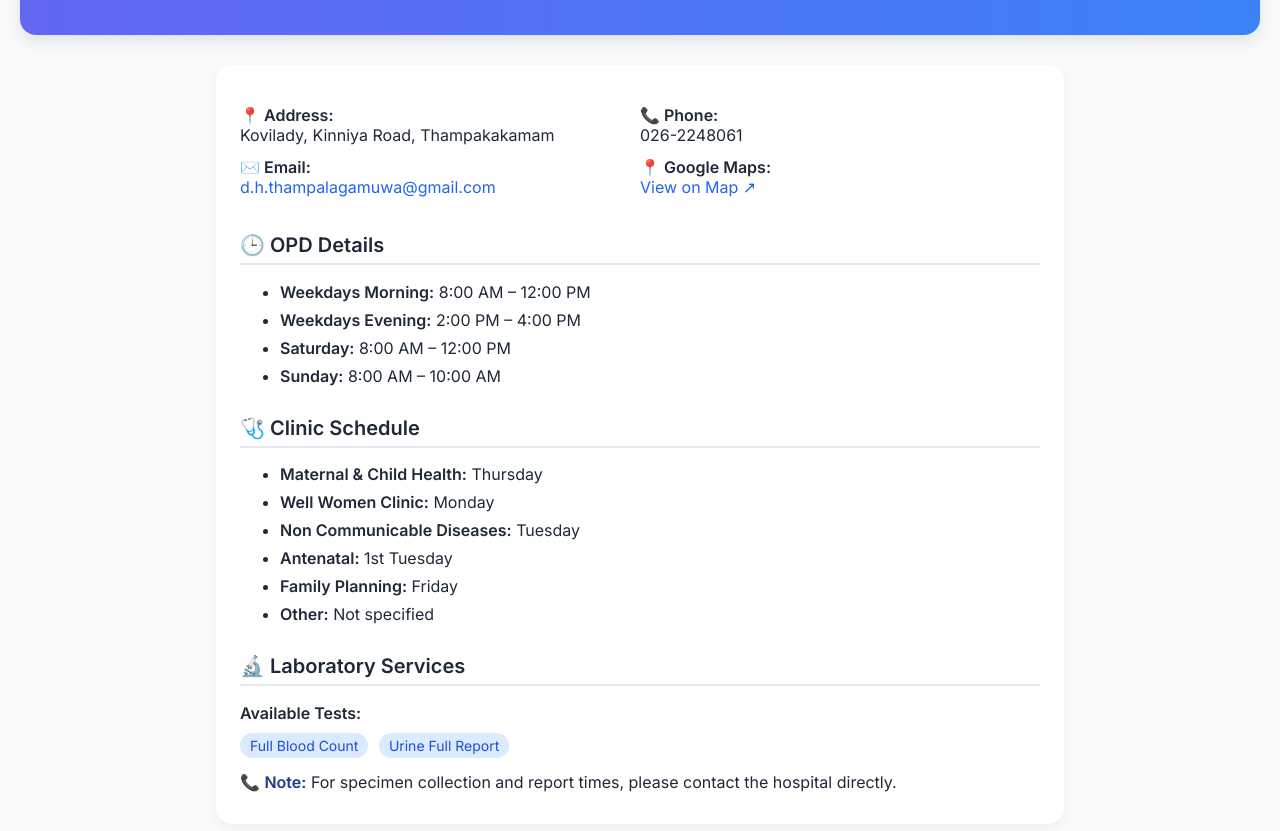
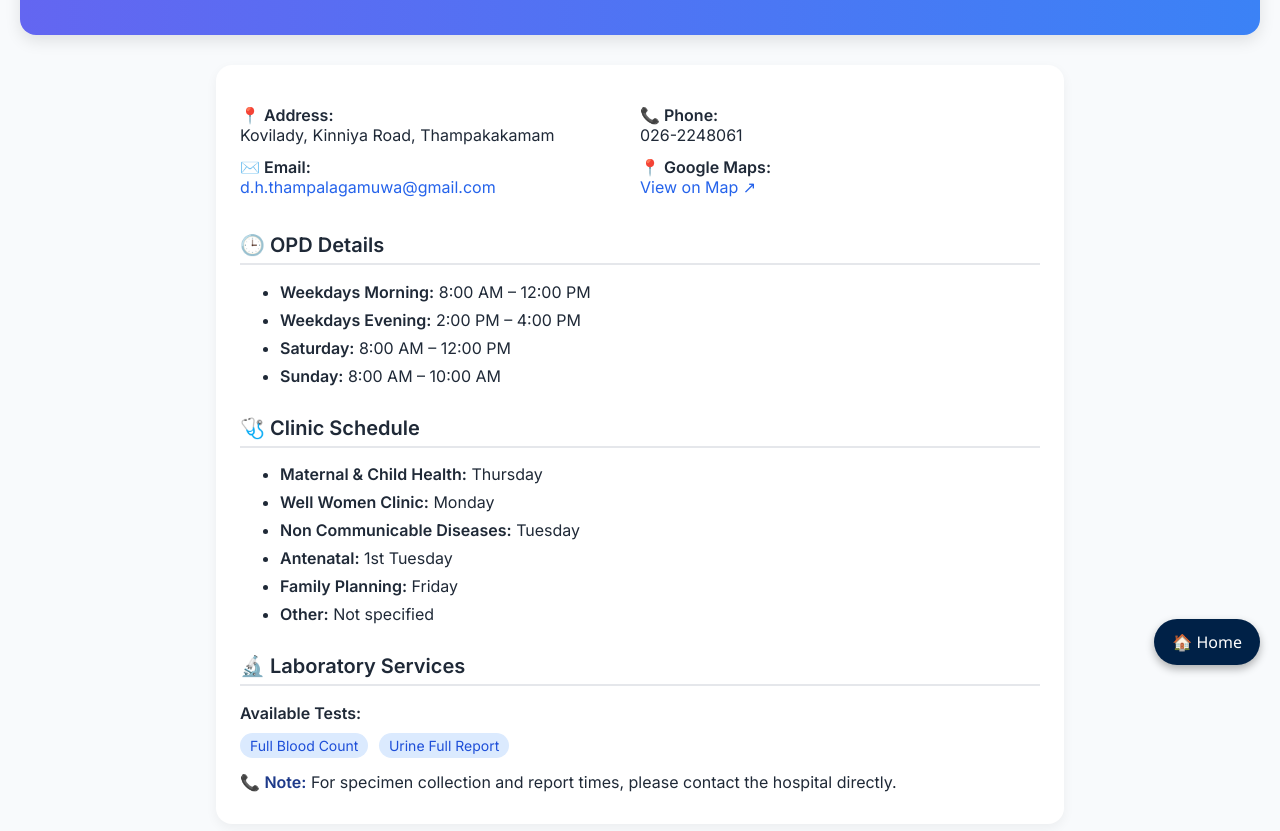
Before and after one commit to jeevantjr/rdhs-stats-pwa, a plain HTML site: page clinicopddetails/thampalagamam.html in a window 1280 px wide. Shown: the part 115-946 px from the top of the page. Drawn offline with Linux system fonts and the light colour scheme.

Commit message:
Update thampalagamam.html

```diff
--- a/clinicopddetails/thampalagamam.html
+++ b/clinicopddetails/thampalagamam.html
@@ -135,6 +135,21 @@
     <div class="tag">Urine Full Report</div>
     <p>📞 <span class="highlight">Note:</span> For specimen collection and report times, please contact the hospital directly.</p>
   </div>
-
+<a href="index.html" style="
+  position: fixed;
+  bottom: 20px;
+  right: 20px;
+  background-color: #002147;
+  color: white;
+  padding: 12px 18px;
+  border-radius: 50px;
+  text-decoration: none;
+  font-size: 16px;
+  font-family: 'Segoe UI', sans-serif;
+  box-shadow: 0 4px 8px rgba(0,0,0,0.3);
+  z-index: 1000;
+">
+  🏠 Home
+</a>
 </body>
 </html>
```
